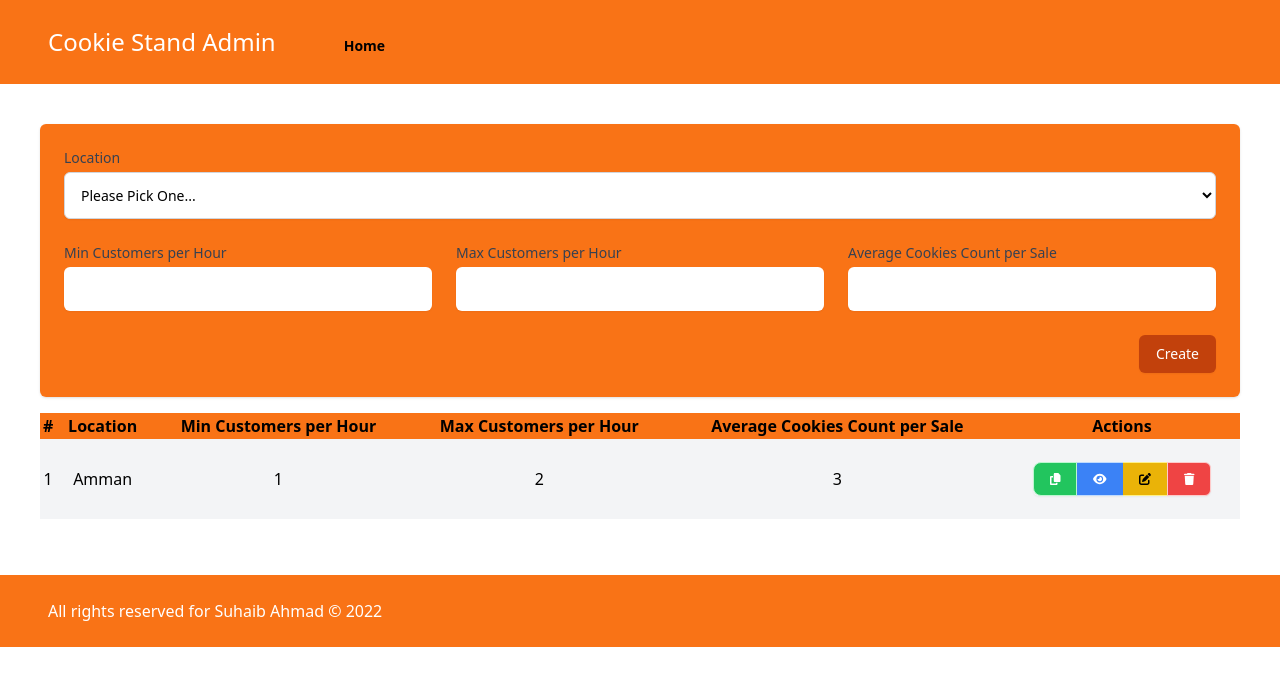
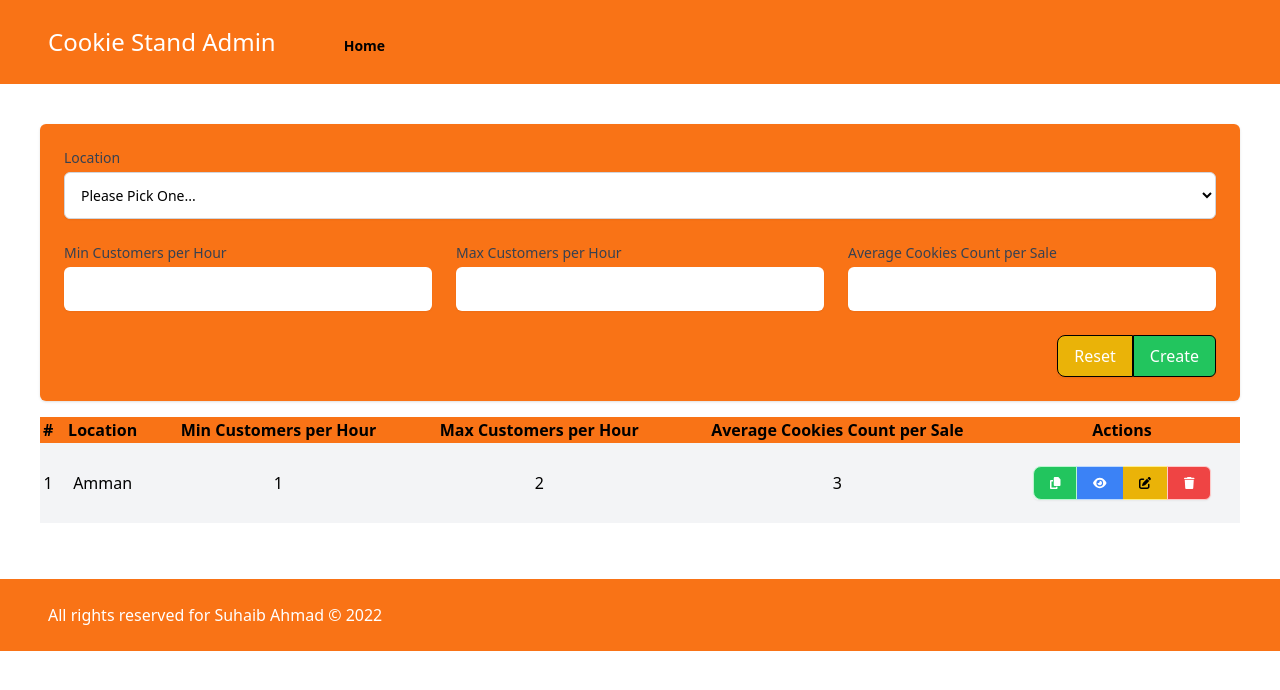
Before and after one commit to makkahwi/asac-works, a Next.js app: page / in a window 1280 px wide. Shown: the top 690 px of the page. Built offline with nearby package versions, Linux system fonts and the light colour scheme.

Commit message:
Form Reset

```diff
--- a/components/Form/index.js
+++ b/components/Form/index.js
@@ -1,4 +1,4 @@
-export default function Form({ onSubmit, action, data }) {
+export default function Form({ onSubmit, action, data, reset }) {
   const locations = [
     { title: "Please Pick One...", value: "" },
     { title: "Amman", value: "Amman" },
@@ -28,7 +28,7 @@ export default function Form({ onSubmit, action, data }) {
               <div className="px-4 py-5 bg-orange-500 space-y-6 sm:p-6">
                 <div>
                   <label className="block text-sm font-medium text-gray-700">Location</label>
-                  <select required name="country" disabled={action === "view"} className="mt-1 py-3 px-2 block w-full py-2 px-3 border border-gray-300 bg-white rounded-md shadow-sm focus:outline-none focus:ring-orange-500 focus:border-orange-500 sm:text-sm">
+                  <select required name="country" disabled={action === "view" || action === "delete"} className="mt-1 py-3 px-2 block w-full py-2 px-3 border border-gray-300 bg-white rounded-md shadow-sm focus:outline-none focus:ring-orange-500 focus:border-orange-500 sm:text-sm">
                     {locations.map((location, i) => (
                       <option value={location.value} key={i} selected={location.value === data?.location}>{location.title}</option>
                     ))}
@@ -38,31 +38,38 @@ export default function Form({ onSubmit, action, data }) {
                 <div className="grid grid-cols-3 sm:col-span-12 gap-6">
                   <div>
                     <label className="block text-sm font-medium text-gray-700">Min Customers per Hour</label>
-                    <input required type="number" disabled={action === "view"} min={0} defaultValue={data?.minCustomers} name="minCustomers" className="mt-1 py-3 px-2 focus:ring-orange-500 focus:border-orange-500 block w-full shadow-sm sm:text-sm border-gray-300 rounded-md" />
+                    <input required type="number" disabled={action === "view" || action === "delete"} min={0} defaultValue={data?.minCustomers} name="minCustomers" className="mt-1 py-3 px-2 focus:ring-orange-500 focus:border-orange-500 block w-full shadow-sm sm:text-sm border-gray-300 rounded-md" />
                   </div>
 
                   <div>
                     <label className="block text-sm font-medium text-gray-700">Max Customers per Hour</label>
-                    <input required type="number" disabled={action === "view"} min={0} defaultValue={data?.maxCustomers} name="maxCustomers" className="mt-1 py-3 px-2 focus:ring-orange-500 focus:border-orange-500 block w-full shadow-sm sm:text-sm border-gray-300 rounded-md" />
+                    <input required type="number" disabled={action === "view" || action === "delete"} min={0} defaultValue={data?.maxCustomers} name="maxCustomers" className="mt-1 py-3 px-2 focus:ring-orange-500 focus:border-orange-500 block w-full shadow-sm sm:text-sm border-gray-300 rounded-md" />
                   </div>
 
                   <div>
                     <label className="block text-sm font-medium text-gray-700">Average Cookies Count per Sale</label>
-                    <input required type="number" disabled={action === "view"} min={0} defaultValue={data?.avgCookies} step={0.01} name="avgCookies" className="mt-1 py-3 px-2 focus:ring-orange-500 focus:border-orange-500 block w-full shadow-sm sm:text-sm border-gray-300 rounded-md" />
+                    <input required type="number" disabled={action === "view" || action === "delete"} min={0} defaultValue={data?.avgCookies} step={0.01} name="avgCookies" className="mt-1 py-3 px-2 focus:ring-orange-500 focus:border-orange-500 block w-full shadow-sm sm:text-sm border-gray-300 rounded-md" />
                   </div>
                 </div>
 
                 {(<div className="text-right">
-                  <button type="submit" className="inline-flex justify-center py-2 px-4 border border-transparent shadow-sm text-sm font-medium rounded-md text-white bg-orange-700 hover:bg-orange-900 focus:outline-none focus:ring-2 focus:ring-offset-2 focus:ring-orange-500">
+                  <div className="inline-flex rounded-md shadow-sm" role="group">
+                    <button type="button" onClick={reset} className="py-2 px-4 text-md font-medium text-white bg-yellow-500 rounded-l-lg border border-black hover:bg-yellow-700 focus:z-10 focus:ring-2 focus:ring-yellow-700 focus:bg-yellow-700 dark:bg-yellow-700 dark:border-yellow-600 dark:text-white dark:hover:text-white dark:hover:bg-yellow-600 dark:focus:ring-yellow-500 dark:focus:text-white">
+                      Reset
+                    </button>
+
+                    {action !== "view" && (
+                      <button type="submit" className="py-2 px-4 text-md font-medium text-white bg-green-500 rounded-r-md border border-black hover:bg-green-700 focus:z-10 focus:ring-2 focus:ring-green-700 focus:bg-green-700 dark:bg-green-700 dark:border-green-600 dark:text-white dark:hover:text-white dark:hover:bg-green-600 dark:focus:ring-green-500 dark:focus:text-white">
                         {
                           action === "create" ? "Create"
                             : action === "duplicate" ? "Create"
-                          : action === "view" ? "Reset"
                               : action === "update" ? "Update"
                                 : action === "delete" ? "Delete"
                                   : "Submit"
                         }
                       </button>
+                    )}
+                  </div>
                 </div>)}
               </div>
             </div>
--- a/pages/index.js
+++ b/pages/index.js
@@ -17,29 +17,34 @@ export default function Home() {
 
   const [action, setAction] = useState("create")
 
-  const [data, setData] = useState({})
+  const [formData, setFormData] = useState({})
 
   const onAction = (id, action) => {
     action === "duplicate" ? (
-      setData(list[id]),
+      setFormData(list[id]),
       setAction("duplicate"),
       console.log("duplicate")
     ) : action === "view" ? (
-      setData(list[id]),
+      setFormData(list[id]),
       setAction("view"),
       console.log("view")
     ) : action === "update" ? (
-      setData(list[id]),
+      setFormData(list[id]),
       setAction("update"),
       console.log("update")
     ) : action === "delete" && (
-      setData(list[id]),
+      setFormData(list[id]),
       setAction("delete"),
       console.log("delete")
     )
   };
 
-  const addToList = data => setList(current => [...current, data]);
+  const onReset = () => {
+    setFormData({})
+    setAction("create")
+  }
+
+  const addToList = formData => setList(current => [...current, formData]);
 
   return (
     <>
@@ -50,7 +55,7 @@ export default function Home() {
       <Header />
 
       <main className="py-10 px-10">
-        <Form onSubmit={addToList} action={action} data={data} />
+        <Form onSubmit={addToList} action={action} data={formData} reset={onReset} />
         <List data={list} onAction={onAction} />
       </main>
 
```
Lines whose indentation alone changed are shown as unchanged.
